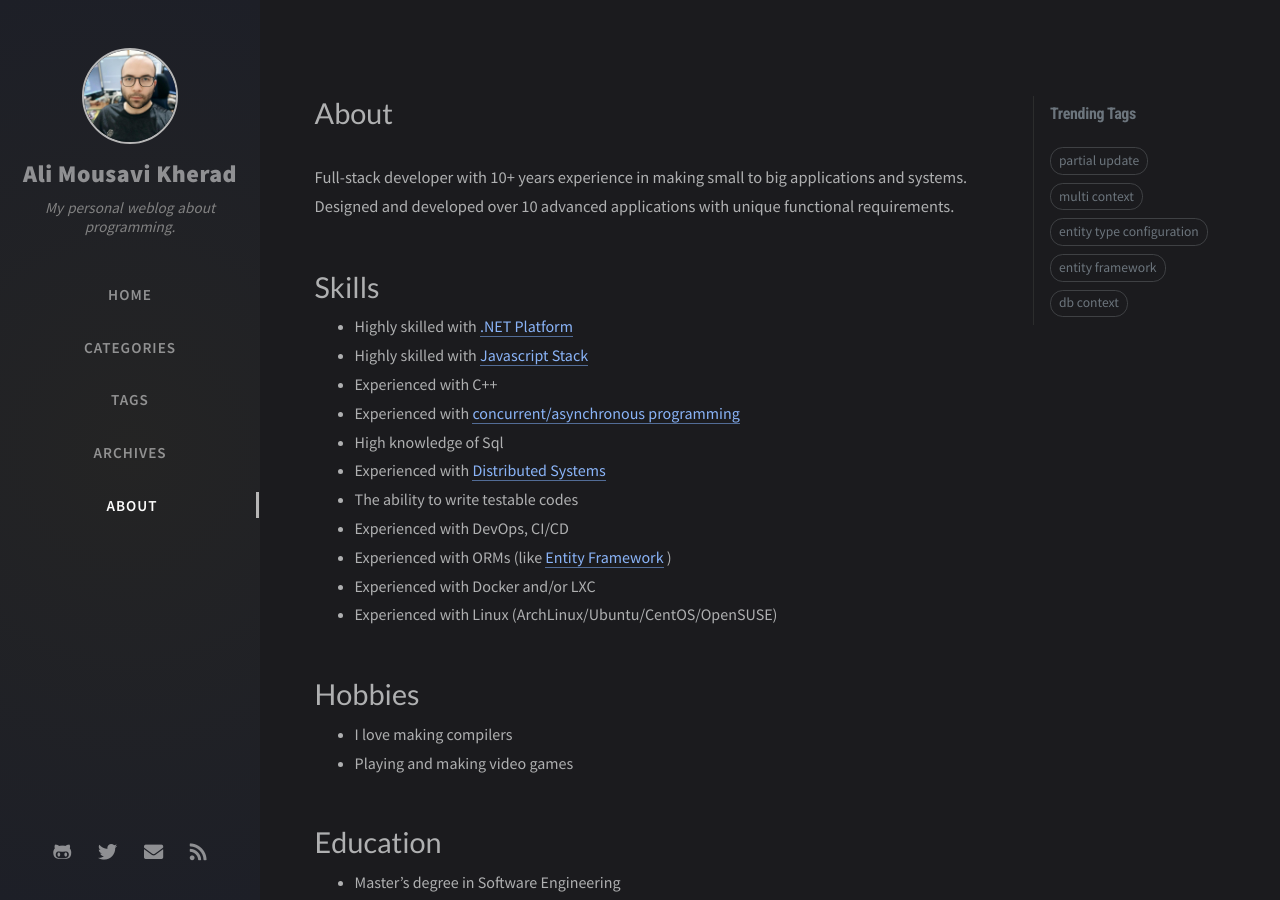
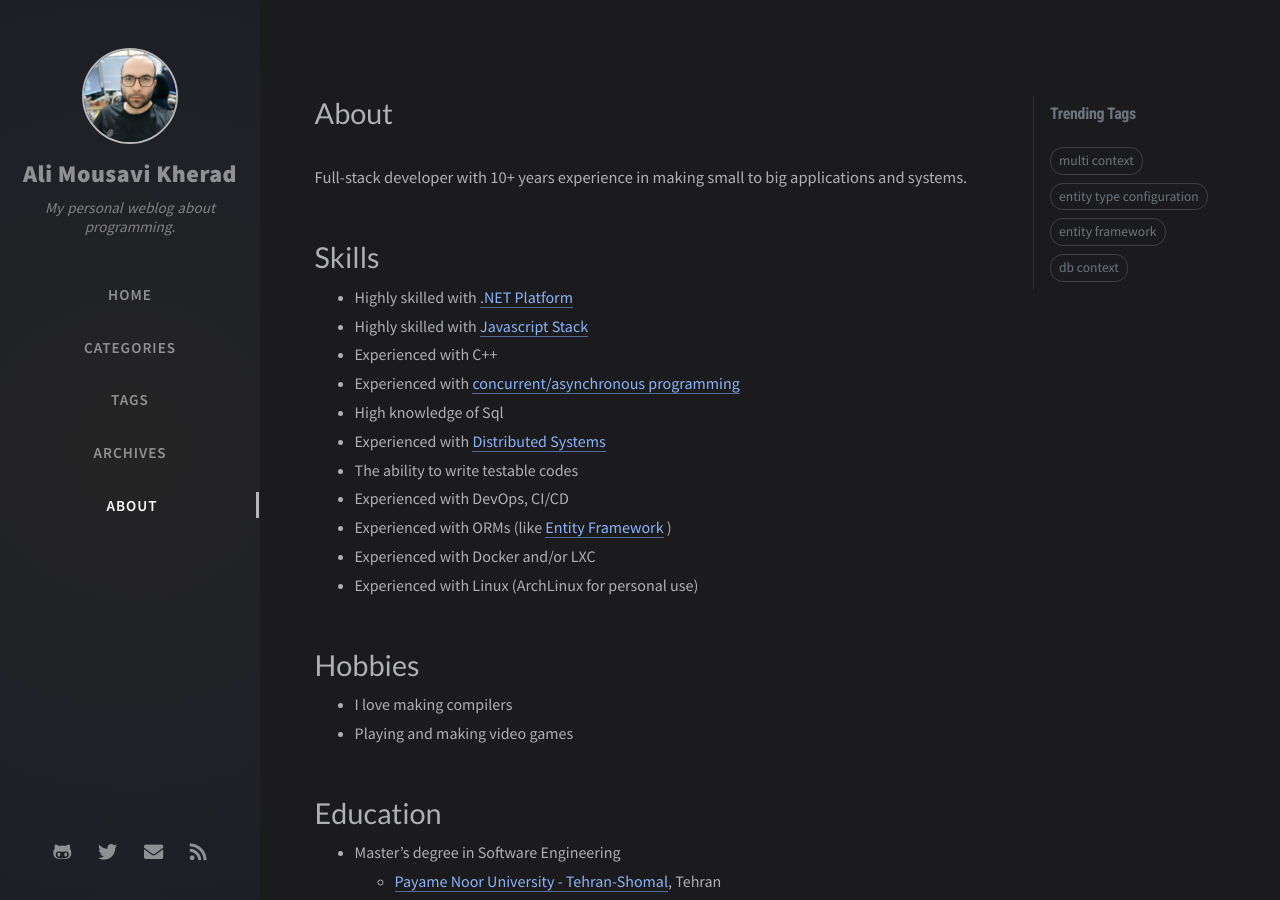
Before and after one commit to amkherad/amkherad.github.io, a Jekyll site: the page built from tabs/about.md, in a window 1280 px wide and 900 px high. Built offline with Jekyll 4.4.1, drawn with Linux system fonts in a browser that asks for light colours; nearby versions of some CDN libraries; comment, search, counter and statistics services are not loaded.

Commit message:
Some updated

```diff
--- a/tabs/about.md
+++ b/tabs/about.md
@@ -1,7 +1,7 @@
 ---
 title: About
 ---
-Full-stack developer with 10+ years experience in making small to big applications and systems. Designed and developed over 10 advanced applications with unique functional requirements.
+Full-stack developer with 10+ years experience in making small to big applications and systems.
 
 # Skills
 * Highly skilled with [.NET Platform](/pages/skills/dotnet/dotnet-programmer-details)
@@ -14,7 +14,7 @@
 * Experienced with DevOps, CI/CD
 * Experienced with ORMs (like [Entity Framework](/categories/entity-framework)<!--or [TypeORM](/categories/typeorm)--> )
 * Experienced with Docker and/or LXC
-* Experienced with Linux (ArchLinux/Ubuntu/CentOS/OpenSUSE)
+* Experienced with Linux (ArchLinux for personal use)
 
 # Hobbies
 * I love making compilers
```
Also changed, not shown: pages/skills/dotnet/dotnet-programmer-details.md (+1 -1 lines), _posts/wip/.2020-08-16-partial-update-asp-net.md (renamed from _posts/wip/2020-08-16-partial-update-asp-net.md).
